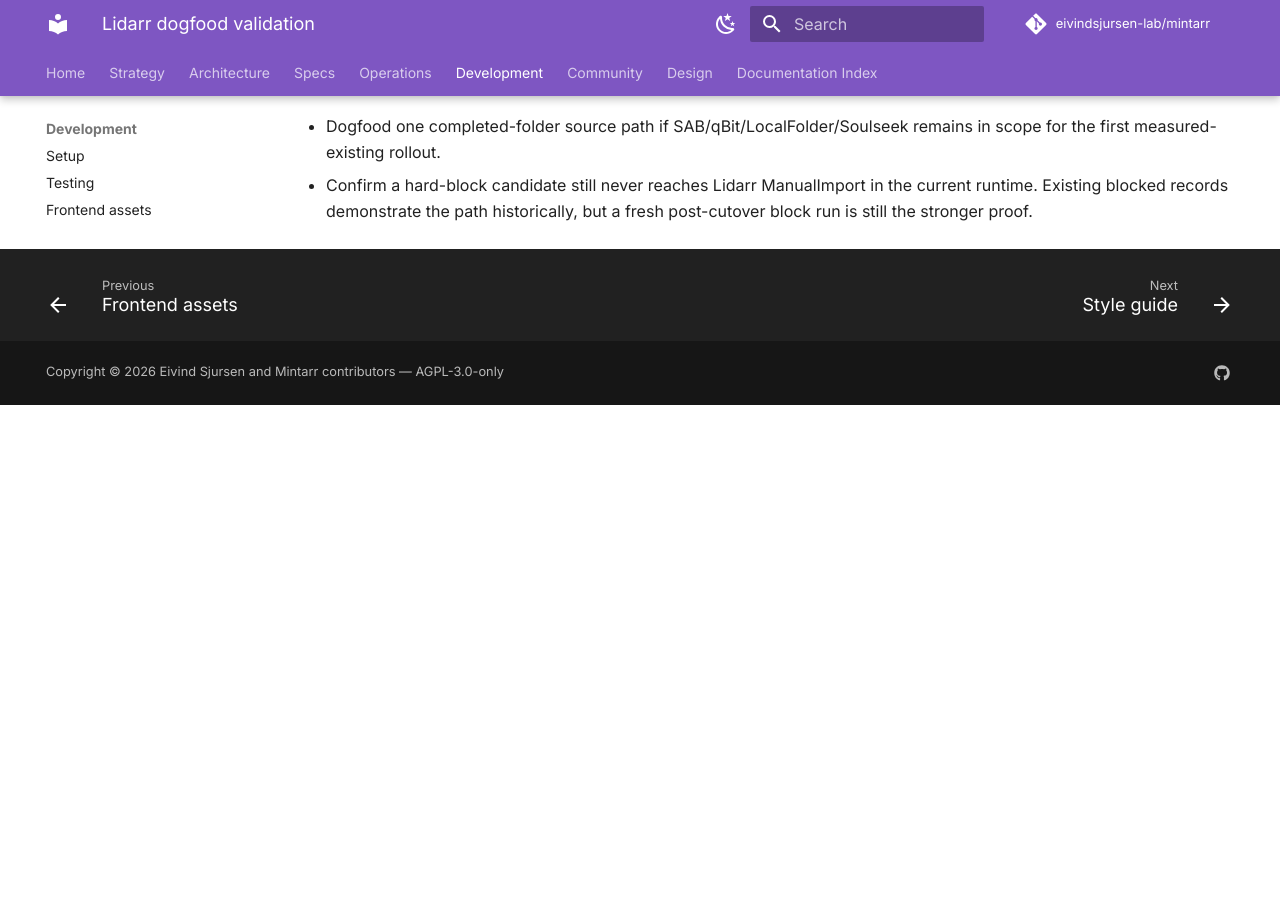
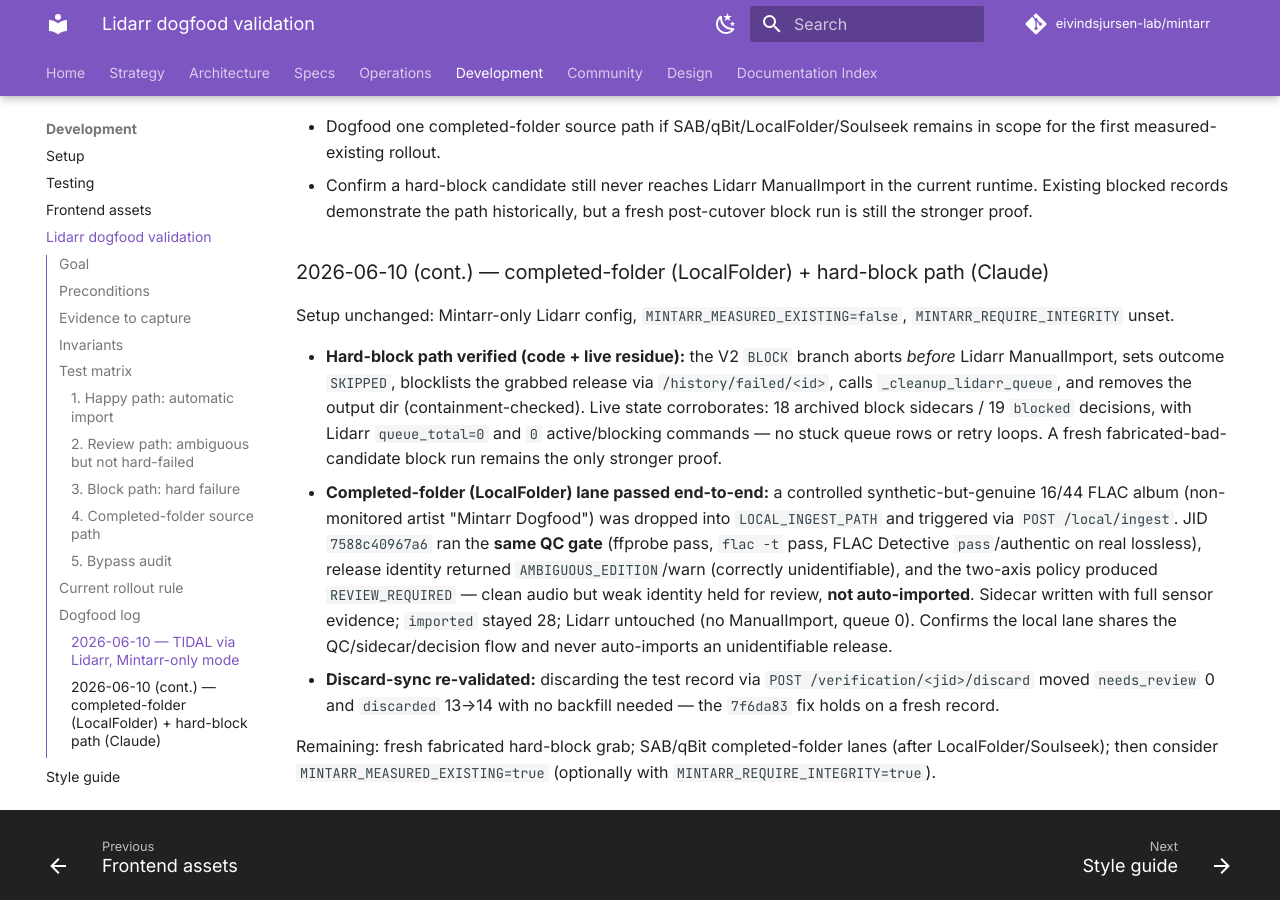
Before and after one commit to VectorOfDoubt/mintarr, an MkDocs documentation site: the page built from docs/development/LIDARR_DOGFOOD_VALIDATION.md, in a window 1280 px wide and 900 px high, scrolled down 4757 px. Built offline with MkDocs 1.6.1 and Material for MkDocs 9.7.7, drawn with Linux system fonts in a browser that asks for light colours; comment, search, counter and statistics services are not loaded; before the commit the page ends 5162 px from its top, so only the background shows below that; some of the changed text lies outside the part shown.

Commit message:
docs: record localfolder completed-folder + block-path dogfood
Co-Authored-By: Claude Opus 4.8 <noreply@anthropic.com>

```diff
--- a/docs/development/LIDARR_DOGFOOD_VALIDATION.md
+++ b/docs/development/LIDARR_DOGFOOD_VALIDATION.md
@@ -198,3 +198,34 @@ Remaining before enabling measured-existing decisions:
 - Confirm a hard-block candidate still never reaches Lidarr ManualImport in the
   current runtime. Existing blocked records demonstrate the path historically,
   but a fresh post-cutover block run is still the stronger proof.
+
+### 2026-06-10 (cont.) — completed-folder (LocalFolder) + hard-block path (Claude)
+
+Setup unchanged: Mintarr-only Lidarr config, `MINTARR_MEASURED_EXISTING=false`,
+`MINTARR_REQUIRE_INTEGRITY` unset.
+
+- **Hard-block path verified (code + live residue):** the V2 `BLOCK` branch
+  aborts *before* Lidarr ManualImport, sets outcome `SKIPPED`, blocklists the
+  grabbed release via `/history/failed/<id>`, calls `_cleanup_lidarr_queue`, and
+  removes the output dir (containment-checked). Live state corroborates: 18
+  archived block sidecars / 19 `blocked` decisions, with Lidarr `queue_total=0`
+  and `0` active/blocking commands — no stuck queue rows or retry loops. A fresh
+  fabricated-bad-candidate block run remains the only stronger proof.
+- **Completed-folder (LocalFolder) lane passed end-to-end:** a controlled
+  synthetic-but-genuine 16/44 FLAC album (non-monitored artist "Mintarr
+  Dogfood") was dropped into `LOCAL_INGEST_PATH` and triggered via
+  `POST /local/ingest`. JID `7588c40967a6` ran the **same QC gate** (ffprobe
+  pass, `flac -t` pass, FLAC Detective `pass`/authentic on real lossless),
+  release identity returned `AMBIGUOUS_EDITION`/warn (correctly unidentifiable),
+  and the two-axis policy produced `REVIEW_REQUIRED` — clean audio but weak
+  identity held for review, **not auto-imported**. Sidecar written with full
+  sensor evidence; `imported` stayed 28; Lidarr untouched (no ManualImport, queue
+  0). Confirms the local lane shares the QC/sidecar/decision flow and never
+  auto-imports an unidentifiable release.
+- **Discard-sync re-validated:** discarding the test record via
+  `POST /verification/<jid>/discard` moved `needs_review` 0 and `discarded`
+  13→14 with no backfill needed — the `7f6da83` fix holds on a fresh record.
+
+Remaining: fresh fabricated hard-block grab; SAB/qBit completed-folder lanes
+(after LocalFolder/Soulseek); then consider `MINTARR_MEASURED_EXISTING=true`
+(optionally with `MINTARR_REQUIRE_INTEGRITY=true`).
```
